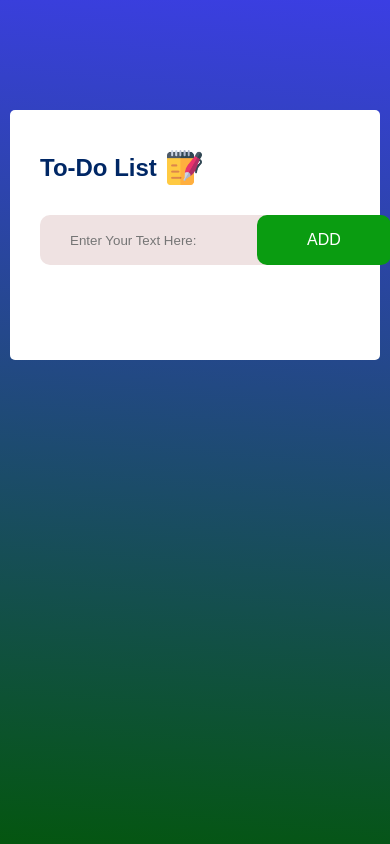
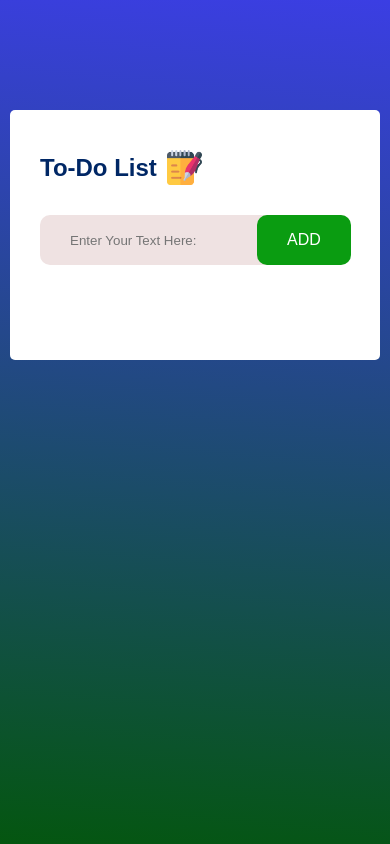
Before and after one commit to Topsyfash/todo, a plain HTML site: page index.html in a window 390 px wide. Drawn offline with Linux system fonts and the light colour scheme.

Commit message:
Update style.css

```diff
--- a/style.css
+++ b/style.css
@@ -107,3 +107,9 @@ ul li span{
 ul li span:hover{
     background: #f3f3f3;
 }
+
+@media screen and (max-width:600px) {
+    button{
+        padding: 16px 30px;
+    }
+}
```
